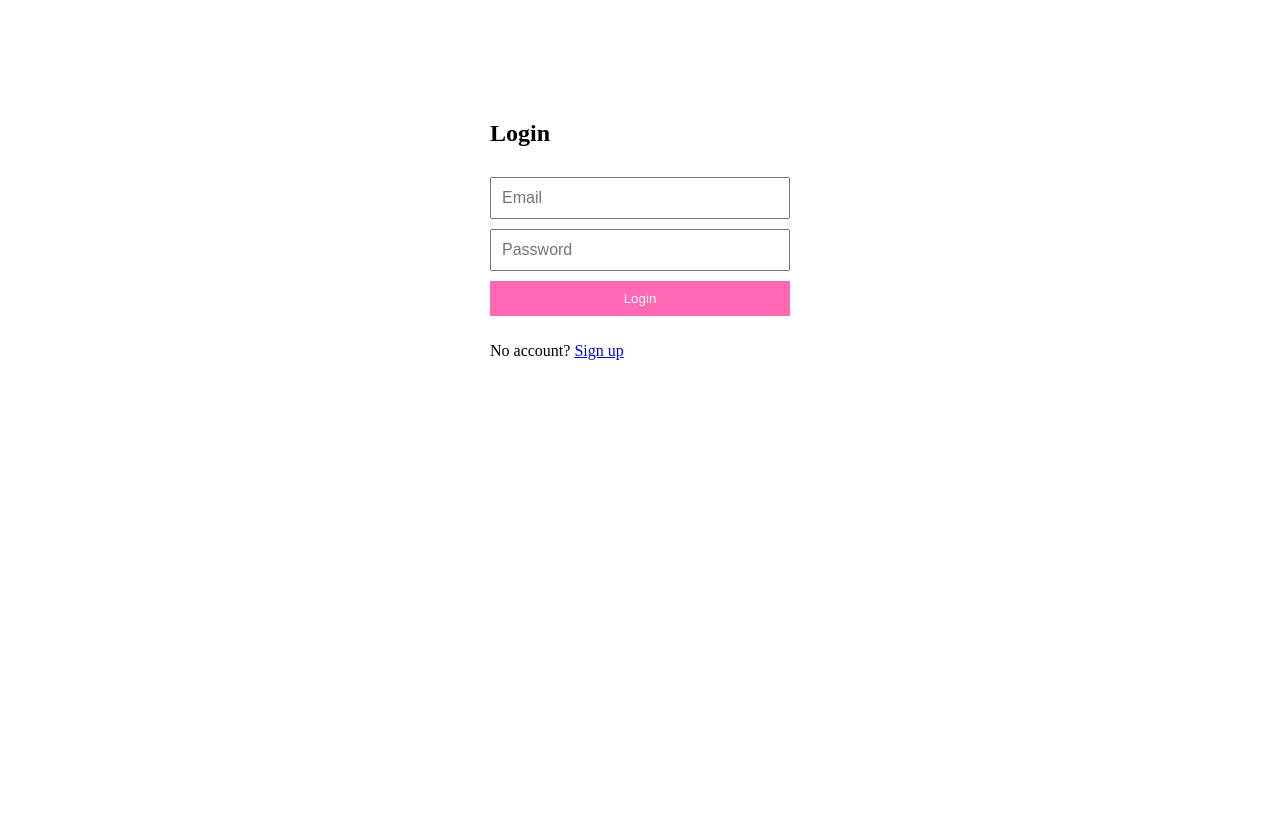
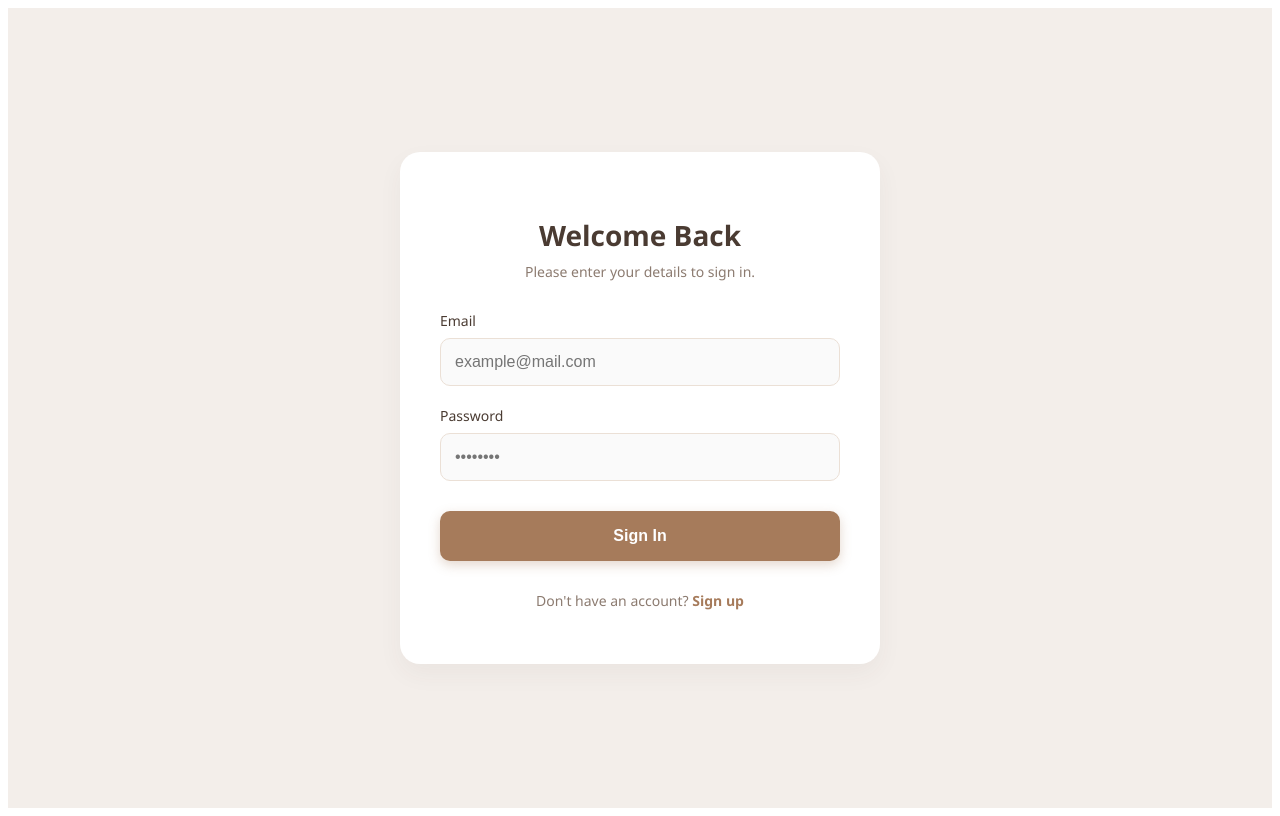
Before and after one commit to DevGloriaa/birthday-ui, a React (Create React App) app: page / in a window 1280 px wide. Built offline with nearby package versions, Linux system fonts and the light colour scheme.

Commit message:
feat: login and register ui fix

```diff
--- /dev/null
+++ b/src/pages/Login.css
@@ -0,0 +1,106 @@
+/* src/pages/Login.css */
+
+/* The main page background - Oatmeal color */
+.login-page {
+  min-height: 100vh;
+  display: flex;
+  align-items: center;
+  justify-content: center;
+  background-color: #F3EEEA;
+  font-family: 'Segoe UI', sans-serif;
+}
+
+/* The white card container */
+.login-card {
+  width: 100%;
+  max-width: 400px;
+  background-color: #FFFFFF;
+  padding: 40px;
+  border-radius: 20px;
+  box-shadow: 0 10px 25px rgba(74, 59, 50, 0.05);
+  display: flex;
+  flex-direction: column;
+  gap: 20px;
+}
+
+.login-header {
+  text-align: center;
+  margin-bottom: 10px;
+}
+
+.login-title {
+  font-size: 28px;
+  color: #4A3B32; /* Dark Coffee */
+  margin-bottom: 8px;
+  font-weight: 600;
+}
+
+.login-subtitle {
+  font-size: 14px;
+  color: #8C7B70; /* Taupe */
+  margin: 0;
+}
+
+.form-group {
+  display: flex;
+  flex-direction: column;
+  gap: 8px;
+}
+
+.form-label {
+  font-size: 14px;
+  font-weight: 500;
+  color: #4A3B32;
+}
+
+.login-input {
+  padding: 14px;
+  font-size: 16px;
+  border-radius: 10px;
+  border: 1px solid #EBE0D6; /* Light Tan */
+  background-color: #FAFAFA;
+  outline: none;
+  transition: all 0.2s;
+  color: #4A3B32;
+}
+
+.login-input:focus {
+  border-color: #A67B5B; /* Focus color */
+  background-color: #fff;
+}
+
+.login-button {
+  margin-top: 10px;
+  padding: 16px;
+  background-color: #A67B5B; /* Soft Brown/Caramel */
+  color: white;
+  border: none;
+  border-radius: 10px;
+  font-size: 16px;
+  font-weight: 600;
+  cursor: pointer;
+  transition: all 0.3s ease;
+  box-shadow: 0 4px 12px rgba(166, 123, 91, 0.3);
+}
+
+.login-button:hover {
+  background-color: #8D6E63; /* Darker Brown */
+  transform: translateY(-2px);
+}
+
+.login-footer {
+  text-align: center;
+  font-size: 14px;
+  color: #8C7B70;
+  margin-top: 10px;
+}
+
+.login-link {
+  color: #A67B5B;
+  text-decoration: none;
+  font-weight: 600;
+}
+
+.login-link:hover {
+  text-decoration: underline;
+}
--- a/src/pages/Login.js
+++ b/src/pages/Login.js
@@ -1,56 +1,51 @@
 import { useState } from "react";
 import { Link } from "react-router-dom";
+import "./Login.css"; // <--- Import your new CSS file here
 
 export default function Login() {
   const [email, setEmail] = useState("");
   const [password, setPassword] = useState("");
 
   return (
-    <div style={styles.container}>
-      <h2>Login</h2>
+    <div className="login-page">
+      <div className="login-card">
 
+        <div className="login-header">
+          <h2 className="login-title">Welcome Back</h2>
+          <p className="login-subtitle">Please enter your details to sign in.</p>
+        </div>
+
+        <div className="form-group">
+          <label className="form-label">Email</label>
           <input
-        style={styles.input}
+            className="login-input"
             type="email"
-        placeholder="Email"
+            placeholder="example@mail.com"
             value={email}
             onChange={(e) => setEmail(e.target.value)}
           />
+        </div>
 
+        <div className="form-group">
+          <label className="form-label">Password</label>
           <input
-        style={styles.input}
+            className="login-input"
             type="password"
-        placeholder="Password"
+            placeholder="••••••••"
             value={password}
             onChange={(e) => setPassword(e.target.value)}
           />
+        </div>
 
-      <button style={styles.button}>Login</button>
+        <button className="login-button">Sign In</button>
 
-      <p>
-        No account? <Link to="/signup">Sign up</Link>
+        <p className="login-footer">
+          Don't have an account?{" "}
+          <Link to="/signup" className="login-link">
+            Sign up
+          </Link>
         </p>
+      </div>
     </div>
   );
 }
-
-const styles = {
-  container: {
-    width: "300px",
-    margin: "100px auto",
-    display: "flex",
-    flexDirection: "column",
-    gap: "10px",
-  },
-  input: {
-    padding: "10px",
-    fontSize: "16px",
-  },
-  button: {
-    padding: "10px",
-    backgroundColor: "#ff69b4",
-    border: "none",
-    color: "white",
-    cursor: "pointer",
-  },
-};
--- a/src/pages/Signup.js
+++ b/src/pages/Signup.js
@@ -1,5 +1,6 @@
 import { useState } from "react";
 import { Link } from "react-router-dom";
+import "./Login.css"; // We can reuse the same styles!
 
 export default function Signup() {
   const [form, setForm] = useState({
@@ -9,47 +10,47 @@ export default function Signup() {
     password: "",
   });
 
+  // Configuration for the form fields
+  const fields = [
+    { key: "firstName", label: "First Name", type: "text", placeholder: "Jane" },
+    { key: "lastName", label: "Last Name", type: "text", placeholder: "Doe" },
+    { key: "email", label: "Email Address", type: "email", placeholder: "jane@example.com" },
+    { key: "password", label: "Password", type: "password", placeholder: "••••••••" },
+  ];
+
   return (
-    <div style={styles.container}>
-      <h2>Sign Up</h2>
+    <div className="login-page">
+      <div className="login-card">
 
-      {["firstName", "lastName", "email", "password"].map((field) => (
+        <div className="login-header">
+          <h2 className="login-title">Create Account</h2>
+          <p className="login-subtitle">Join us to start tracking birthdays.</p>
+        </div>
+
+        {fields.map((field) => (
+          <div className="form-group" key={field.key}>
+            <label className="form-label">{field.label}</label>
             <input
-          key={field}
-          style={styles.input}
-          type={field === "password" ? "password" : "text"}
-          placeholder={field}
-          value={form[field]}
+              className="login-input"
+              type={field.type}
+              placeholder={field.placeholder}
+              value={form[field.key]}
               onChange={(e) =>
-            setForm({ ...form, [field]: e.target.value })
+                setForm({ ...form, [field.key]: e.target.value })
               }
             />
+          </div>
         ))}
 
-      <button style={styles.button}>Create Account</button>
+        <button className="login-button">Sign Up</button>
 
-      <p>
-        Already have an account? <Link to="/">Login</Link>
+        <p className="login-footer">
+          Already have an account?{" "}
+          <Link to="/" className="login-link">
+            Login
+          </Link>
         </p>
+      </div>
     </div>
   );
 }
-
-const styles = {
-  container: {
-    width: "300px",
-    margin: "100px auto",
-    display: "flex",
-    flexDirection: "column",
-    gap: "10px",
-  },
-  input: {
-    padding: "10px",
-  },
-  button: {
-    padding: "10px",
-    backgroundColor: "#6a5acd",
-    border: "none",
-    color: "white",
-  },
-};
```
Lines whose indentation alone changed are shown as unchanged.
